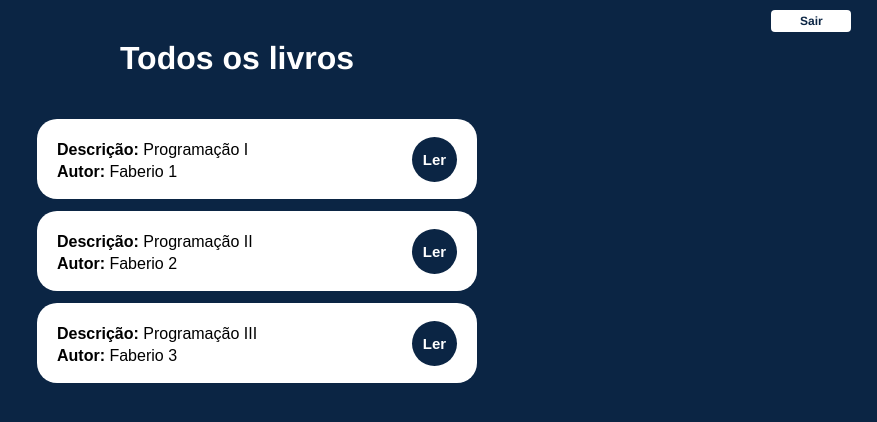
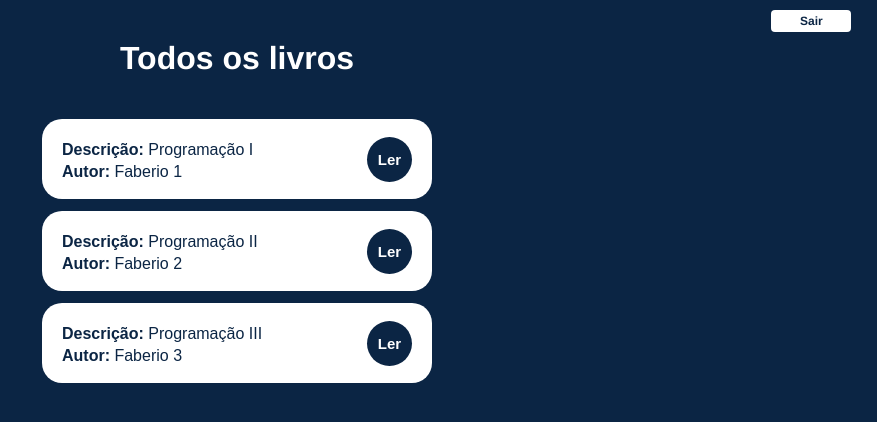
Before and after one commit to sistemadinfoP2/frontend-reactjs, a React (Create React App) app: page /home in a window 1280 px wide. Shown: the top 422 px of the page, without its empty margins (403-1280 px from the left). Built offline with nearby package versions, Linux system fonts and the light colour scheme; no server answers; sample sign-in values are in the browser's storage.

Commit message:
adicao de propriedade wordbreak css

```diff
--- a/src/components/ItemBox/styles.js
+++ b/src/components/ItemBox/styles.js
@@ -1,7 +1,7 @@
 import styled from 'styled-components';
 
 export const Container = styled.div `
-  width: 400px;
+  width: 350px;
   display: flex;
   justify-content: space-between;
   align-items: center;
@@ -20,6 +20,8 @@ export const Container = styled.div `
     margin-top: 4px;
     width: 300px;
     font-family: arial;
+    color: #0b2544;
+    word-break: break-word;
   }
 
   a {
```
